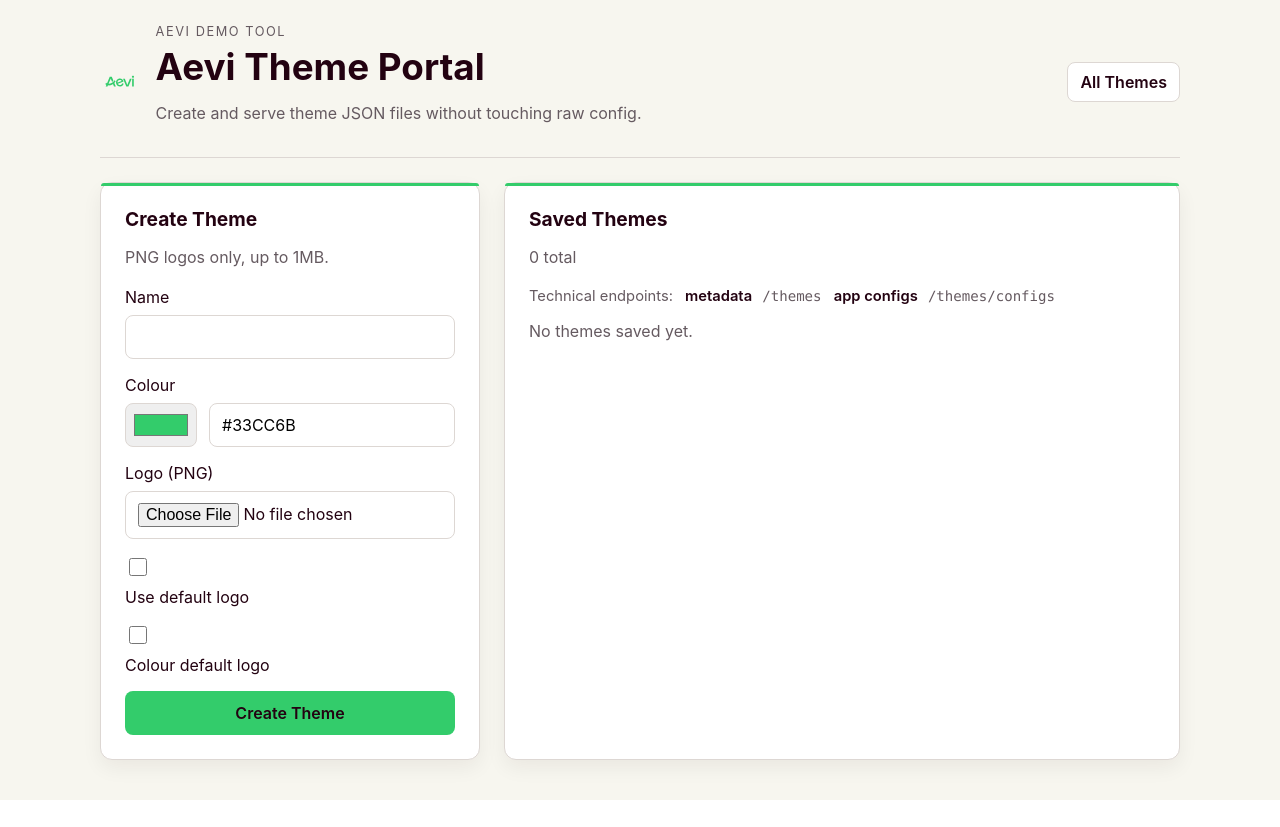
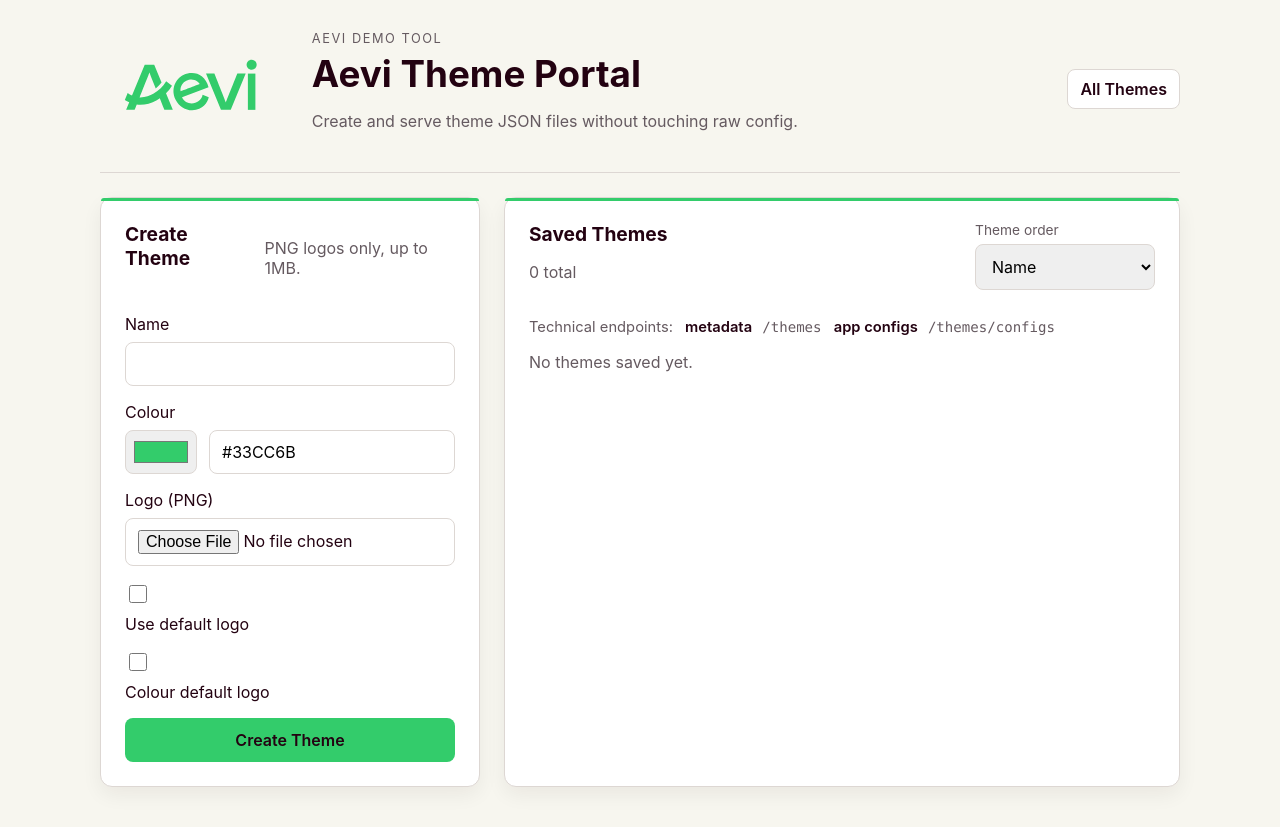
Before and after one commit to Cheddies1/aevi-themes-portal, a FastAPI app: page / in a window 1280 px wide. Before the commit the page ends 800 px from the top, so only its background shows below. Run offline with FastAPI, Linux system fonts and the light colour scheme.

Commit message:
Added sorting mechanism, updated styling

```diff
--- a/app.py
+++ b/app.py
@@ -14,15 +14,21 @@ from fastapi.templating import Jinja2Templates
 
 BASE_DIR = Path(__file__).resolve().parent
 THEMES_DIR = Path(os.getenv("THEMES_DIR", BASE_DIR / "themes"))
+PORTAL_DATA_DIR = Path(os.getenv("PORTAL_DATA_DIR", BASE_DIR / ".portal-data"))
 MAX_LOGO_BYTES = int(os.getenv("MAX_LOGO_BYTES", str(1024 * 1024)))
 PNG_SIGNATURE = b"\x89PNG\r\n\x1a\n"
 AEVI_LOGO_PATH = BASE_DIR / "static" / "aevi-logo.svg"
+SETTINGS_PATH = PORTAL_DATA_DIR / "settings.json"
+METADATA_PATH = PORTAL_DATA_DIR / "theme-metadata.json"
+DEFAULT_SORT_MODE = "name_asc"
+SORT_MODES = {"name_asc", "created_desc", "updated_desc", "manual"}
 
 
 app = FastAPI(title="Aevi Theme Portal")
 templates = Jinja2Templates(directory=str(BASE_DIR / "templates"))
 app.mount("/static", StaticFiles(directory=str(BASE_DIR / "static")), name="static")
 THEMES_DIR.mkdir(parents=True, exist_ok=True)
+PORTAL_DATA_DIR.mkdir(parents=True, exist_ok=True)
 
 
 def slugify(value: str) -> str:
@@ -89,29 +95,164 @@ def iso_utc(timestamp: float) -> str:
     return datetime.fromtimestamp(timestamp, tz=UTC).isoformat().replace("+00:00", "Z")
 
 
+def parse_iso_utc(value: str | None) -> datetime:
+    if not value:
+        return datetime.fromtimestamp(0, tz=UTC)
+    try:
+        return datetime.fromisoformat(value.replace("Z", "+00:00")).astimezone(UTC)
+    except ValueError:
+        return datetime.fromtimestamp(0, tz=UTC)
+
+
+def load_json_file(path: Path, default: dict[str, Any]) -> dict[str, Any]:
+    if not path.exists():
+        return default
+    with path.open("r", encoding="utf-8") as handle:
+        return json.load(handle)
+
+
+def write_json_file(path: Path, payload: dict[str, Any]) -> None:
+    with path.open("w", encoding="utf-8") as handle:
+        json.dump(payload, handle, indent=2)
+
+
+def load_settings() -> dict[str, str]:
+    payload = load_json_file(SETTINGS_PATH, {"sortMode": DEFAULT_SORT_MODE})
+    sort_mode = payload.get("sortMode", DEFAULT_SORT_MODE)
+    if sort_mode not in SORT_MODES:
+        sort_mode = DEFAULT_SORT_MODE
+    return {"sortMode": sort_mode}
+
+
+def save_settings(settings: dict[str, str]) -> None:
+    write_json_file(SETTINGS_PATH, settings)
+
+
+def load_theme_metadata() -> dict[str, Any]:
+    payload = load_json_file(METADATA_PATH, {"themes": {}})
+    themes = payload.get("themes")
+    if not isinstance(themes, dict):
+        themes = {}
+    return {"themes": themes}
+
+
+def save_theme_metadata(metadata: dict[str, Any]) -> None:
+    write_json_file(METADATA_PATH, metadata)
+
+
+def get_theme_meta_entry(
+    metadata: dict[str, Any],
+    theme_path: Path,
+    *,
+    create_missing: bool = True,
+) -> dict[str, Any]:
+    themes_meta = metadata.setdefault("themes", {})
+    entry = themes_meta.get(theme_path.name)
+    if not isinstance(entry, dict):
+        entry = {}
+        if create_missing:
+            themes_meta[theme_path.name] = entry
+
+    if create_missing and "createdAt" not in entry:
+        entry["createdAt"] = iso_utc(theme_path.stat().st_ctime)
+    return entry
+
+
+def get_next_display_order(metadata: dict[str, Any]) -> int:
+    themes_meta = metadata.get("themes", {})
+    display_orders = [
+        value.get("displayOrder")
+        for value in themes_meta.values()
+        if isinstance(value, dict) and isinstance(value.get("displayOrder"), int)
+    ]
+    return (max(display_orders) + 100) if display_orders else 100
+
+
+def cleanup_theme_metadata(metadata: dict[str, Any]) -> dict[str, Any]:
+    existing_files = {theme_path.name for theme_path in list_theme_files()}
+    themes_meta = metadata.get("themes", {})
+    metadata["themes"] = {
+        file_name: value
+        for file_name, value in themes_meta.items()
+        if file_name in existing_files and isinstance(value, dict)
+    }
+    return metadata
+
+
 def build_theme_url(request: Request, file_name: str) -> str:
     return str(request.url_for("api_get_theme", file_name=file_name))
 
 
-def serialize_theme(request: Request, theme_path: Path) -> dict[str, Any]:
+def serialize_theme(
+    request: Request,
+    theme_path: Path,
+    metadata: dict[str, Any],
+) -> dict[str, Any]:
     data = read_theme(theme_path)
     stats = theme_path.stat()
+    meta_entry = get_theme_meta_entry(metadata, theme_path)
     item = {
         "name": data["name"],
         "fileName": theme_path.name,
         "url": build_theme_url(request, theme_path.name),
         "lastModified": iso_utc(stats.st_mtime),
         "size": stats.st_size,
+        "createdAt": str(meta_entry.get("createdAt", iso_utc(stats.st_ctime))),
+        "displayOrder": meta_entry.get("displayOrder"),
     }
     return {**item, **theme_to_form_values(theme_path.name, data)}
 
 
-def list_themes(request: Request) -> list[dict[str, Any]]:
-    return [serialize_theme(request, theme_path) for theme_path in list_theme_files()]
+def sort_theme_paths(
+    theme_paths: list[Path],
+    metadata: dict[str, Any],
+    sort_mode: str,
+) -> list[Path]:
+    if sort_mode == "created_desc":
+        return sorted(
+            theme_paths,
+            key=lambda path: (
+                parse_iso_utc(get_theme_meta_entry(metadata, path).get("createdAt")).timestamp(),
+                path.name.casefold(),
+            ),
+            reverse=True,
+        )
+    if sort_mode == "updated_desc":
+        return sorted(
+            theme_paths,
+            key=lambda path: (path.stat().st_mtime, path.name.casefold()),
+            reverse=True,
+        )
+    if sort_mode == "manual":
+        return sorted(
+            theme_paths,
+            key=lambda path: (
+                get_theme_meta_entry(metadata, path).get("displayOrder")
+                if isinstance(get_theme_meta_entry(metadata, path).get("displayOrder"), int)
+                else 10**9,
+                read_theme(path)["name"].casefold(),
+                path.name.casefold(),
+            ),
+        )
+    return sorted(theme_paths, key=lambda path: read_theme(path)["name"].casefold())
+
+
+def ordered_theme_paths() -> tuple[list[Path], dict[str, Any], str]:
+    metadata = cleanup_theme_metadata(load_theme_metadata())
+    settings = load_settings()
+    ordered_paths = sort_theme_paths(list_theme_files(), metadata, settings["sortMode"])
+    save_theme_metadata(metadata)
+    return ordered_paths, metadata, settings["sortMode"]
+
+
+def list_themes(request: Request) -> tuple[list[dict[str, Any]], str]:
+    ordered_paths, metadata, sort_mode = ordered_theme_paths()
+    return [serialize_theme(request, theme_path, metadata) for theme_path in ordered_paths], sort_mode
 
 
 def list_theme_configs() -> list[dict[str, Any]]:
-    return [read_theme(theme_path) for theme_path in list_theme_files()]
+    ordered_paths, _, _ = ordered_theme_paths()
+    return [read_theme(theme_path) for theme_path in ordered_paths]
 
 
 def find_theme_by_name(name: str, exclude_file: str | None = None) -> Path | None:
@@ -214,6 +355,8 @@ def upsert_theme(
 
     new_file_name = f"{slugify(validated_name)}.json"
     target_path = safe_theme_path(new_file_name)
+    metadata = cleanup_theme_metadata(load_theme_metadata())
+    settings = load_settings()
 
     if current_file_name:
         current_path = safe_theme_path(current_file_name)
@@ -223,23 +366,39 @@ def upsert_theme(
             raise HTTPException(status_code=400, detail="A theme with this file name already exists.")
         write_theme(target_path, document)
         if current_path != target_path and current_path.exists():
+            existing_meta = metadata.get("themes", {}).pop(current_path.name, None)
+            if isinstance(existing_meta, dict):
+                metadata.setdefault("themes", {})[target_path.name] = existing_meta
             current_path.unlink()
+        get_theme_meta_entry(metadata, target_path)
     else:
         if target_path.exists():
             raise HTTPException(status_code=400, detail="A theme with this file name already exists.")
         write_theme(target_path, document)
+        new_entry = get_theme_meta_entry(metadata, target_path)
+        if settings["sortMode"] == "manual" or not isinstance(new_entry.get("displayOrder"), int):
+            new_entry["displayOrder"] = get_next_display_order(metadata)
+
+    save_theme_metadata(metadata)
 
     return new_file_name, document
 
 
 @app.get("/", response_class=HTMLResponse)
 def index(request: Request) -> HTMLResponse:
-    themes = list_themes(request)
+    themes, sort_mode = list_themes(request)
     return templates.TemplateResponse(
         request=request,
         name="index.html",
         context={
             "themes": themes,
+            "sort_mode": sort_mode,
+            "sort_mode_options": [
+                {"value": "name_asc", "label": "Name"},
+                {"value": "created_desc", "label": "Newest created"},
+                {"value": "updated_desc", "label": "Recently updated"},
+                {"value": "manual", "label": "Manual"},
+            ],
             "max_logo_mb": MAX_LOGO_BYTES // (1024 * 1024),
             "error": None,
             "aevi_logo_path": "/static/aevi-logo.svg" if AEVI_LOGO_PATH.exists() else None,
@@ -274,12 +433,19 @@ def edit_theme_page(request: Request, file_name: str) -> HTMLResponse:
 
 
 def render_index_with_error(request: Request, message: str, form: dict[str, Any]) -> HTMLResponse:
-    themes = list_themes(request)
+    themes, sort_mode = list_themes(request)
     return templates.TemplateResponse(
         request=request,
         name="index.html",
         context={
             "themes": themes,
+            "sort_mode": sort_mode,
+            "sort_mode_options": [
+                {"value": "name_asc", "label": "Name"},
+                {"value": "created_desc", "label": "Newest created"},
+                {"value": "updated_desc", "label": "Recently updated"},
+                {"value": "manual", "label": "Manual"},
+            ],
             "max_logo_mb": MAX_LOGO_BYTES // (1024 * 1024),
             "error": message,
             "aevi_logo_path": "/static/aevi-logo.svg" if AEVI_LOGO_PATH.exists() else None,
@@ -388,11 +554,15 @@ def delete_theme_from_ui(file_name: str) -> RedirectResponse:
     theme_path = safe_theme_path(file_name)
     if theme_path.exists():
         theme_path.unlink()
+    metadata = cleanup_theme_metadata(load_theme_metadata())
+    metadata.get("themes", {}).pop(file_name, None)
+    save_theme_metadata(metadata)
     return RedirectResponse("/", status_code=303)
 
 
 @app.get("/themes")
 def api_list_themes(request: Request) -> list[dict[str, Any]]:
+    themes, _ = list_themes(request)
     return [
         {
             "name": item["name"],
@@ -401,7 +571,7 @@ def api_list_themes(request: Request) -> list[dict[str, Any]]:
             "lastModified": item["lastModified"],
             "size": item["size"],
         }
-        for item in list_themes(request)
+        for item in themes
     ]
 
 
@@ -467,9 +637,75 @@ def api_delete_theme(file_name: str) -> Response:
     if not theme_path.exists():
         raise HTTPException(status_code=404, detail="Theme not found.")
     theme_path.unlink()
+    metadata = cleanup_theme_metadata(load_theme_metadata())
+    metadata.get("themes", {}).pop(file_name, None)
+    save_theme_metadata(metadata)
     return Response(status_code=204)
 
 
 @app.get("/health")
 def health() -> dict[str, str]:
     return {"status": "ok"}
+
+
+@app.post("/ui/settings/sort-mode")
+def update_sort_mode(sortMode: str = Form(...)) -> RedirectResponse:
+    if sortMode not in SORT_MODES:
+        raise HTTPException(status_code=400, detail="Invalid sort mode.")
+
+    settings = load_settings()
+    settings["sortMode"] = sortMode
+    save_settings(settings)
+
+    if sortMode == "manual":
+        ordered_paths, metadata, _ = ordered_theme_paths()
+        for index, path in enumerate(ordered_paths, start=1):
+            entry = get_theme_meta_entry(metadata, path)
+            if not isinstance(entry.get("displayOrder"), int):
+                entry["displayOrder"] = index * 100
+        save_theme_metadata(metadata)
+
+    return RedirectResponse("/", status_code=303)
+
+
+def move_theme(file_name: str, direction: int) -> None:
+    settings = load_settings()
+    if settings["sortMode"] != "manual":
+        return
+
+    ordered_paths, metadata, _ = ordered_theme_paths()
+    file_names = [path.name for path in ordered_paths]
+    if file_name not in file_names:
+        raise HTTPException(status_code=404, detail="Theme not found.")
+
+    current_index = file_names.index(file_name)
+    target_index = current_index + direction
+    if target_index < 0 or target_index >= len(file_names):
+        return
+
+    current_path = ordered_paths[current_index]
+    target_path = ordered_paths[target_index]
+    current_entry = get_theme_meta_entry(metadata, current_path)
+    target_entry = get_theme_meta_entry(metadata, target_path)
+    current_order = current_entry.get("displayOrder")
+    target_order = target_entry.get("displayOrder")
+    if not isinstance(current_order, int) or not isinstance(target_order, int):
+        for index, path in enumerate(ordered_paths, start=1):
+            get_theme_meta_entry(metadata, path)["displayOrder"] = index * 100
+        current_order = get_theme_meta_entry(metadata, current_path)["displayOrder"]
+        target_order = get_theme_meta_entry(metadata, target_path)["displayOrder"]
+
+    current_entry["displayOrder"], target_entry["displayOrder"] = target_order, current_order
+    save_theme_metadata(metadata)
+
+
+@app.post("/ui/themes/{file_name}/move-up")
+def move_theme_up(file_name: str) -> RedirectResponse:
+    move_theme(file_name, -1)
+    return RedirectResponse("/", status_code=303)
+
+
+@app.post("/ui/themes/{file_name}/move-down")
+def move_theme_down(file_name: str) -> RedirectResponse:
+    move_theme(file_name, 1)
+    return RedirectResponse("/", status_code=303)
--- a/static/styles.css
+++ b/static/styles.css
@@ -40,7 +40,7 @@ body {
 .hero-brand {
   display: flex;
   align-items: center;
-  gap: 16px;
+  gap: 28px;
 }
 
 .hero h1 {
@@ -50,7 +50,7 @@ body {
 }
 
 .aevi-logo {
-  height: 28px;
+  height: 130px;
   width: auto;
   display: block;
 }
@@ -141,6 +141,10 @@ body {
 
 .panel-header {
   margin-bottom: 20px;
+  display: flex;
+  justify-content: space-between;
+  gap: 16px;
+  align-items: start;
 }
 
 .panel-header h2 {
@@ -263,6 +268,20 @@ button:hover {
   margin-left: 6px;
   font-family: Consolas, "Courier New", monospace;
   font-size: 0.88rem;
+}
+
+.sort-form {
+  min-width: 180px;
+}
+
+.sort-form label {
+  display: grid;
+  gap: 6px;
+}
+
+.sort-form span {
+  font-size: 0.86rem;
+  color: var(--muted);
 }
 
 .theme-card {
--- a/templates/index.html
+++ b/templates/index.html
@@ -39,8 +39,22 @@
 
   <section class="panel list-panel">
     <div class="panel-header">
-      <h2>Saved Themes</h2>
-      <p>{{ themes|length }} total</p>
+      <div>
+        <h2>Saved Themes</h2>
+        <p>{{ themes|length }} total</p>
+      </div>
+      <form action="/ui/settings/sort-mode" method="post" class="sort-form">
+        <label>
+          <span>Theme order</span>
+          <select name="sortMode" onchange="this.form.submit()">
+            {% for option in sort_mode_options %}
+            <option value="{{ option.value }}" {% if option.value == sort_mode %}selected{% endif %}>
+              {{ option.label }}
+            </option>
+            {% endfor %}
+          </select>
+        </label>
+      </form>
     </div>
     <p class="integration-note">
       Technical endpoints:
@@ -82,6 +96,14 @@
           >
             Copy URL
           </button>
+          {% if sort_mode == "manual" %}
+          <form action="/ui/themes/{{ theme.fileName }}/move-up" method="post">
+            <button type="submit" class="secondary-button">Move up</button>
+          </form>
+          <form action="/ui/themes/{{ theme.fileName }}/move-down" method="post">
+            <button type="submit" class="secondary-button">Move down</button>
+          </form>
+          {% endif %}
           <form action="/ui/themes/{{ theme.fileName }}/delete" method="post">
             <button type="submit" class="danger-button">Delete</button>
           </form>
```
Also changed, not shown: other parts of static/styles.css (+40 -2 lines), AGENTS.md (+6 -0 lines), README.md, 1 other file.
